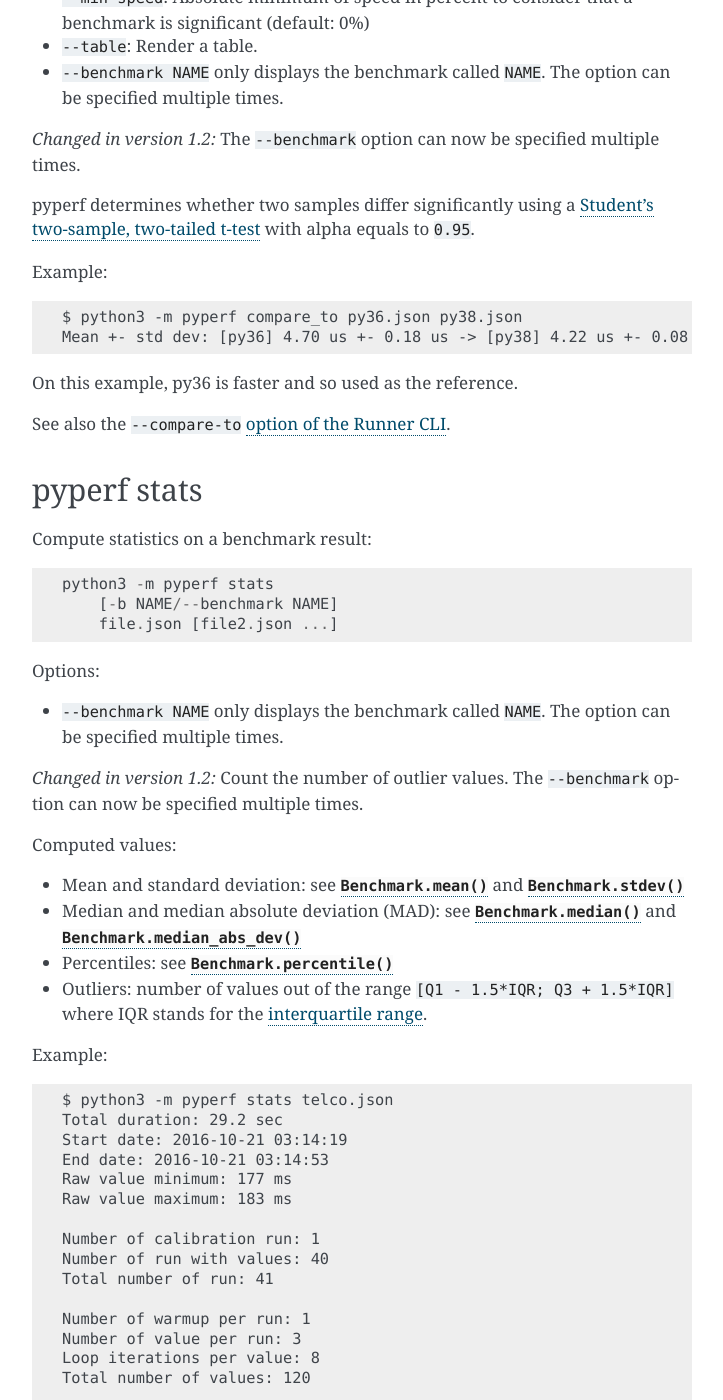
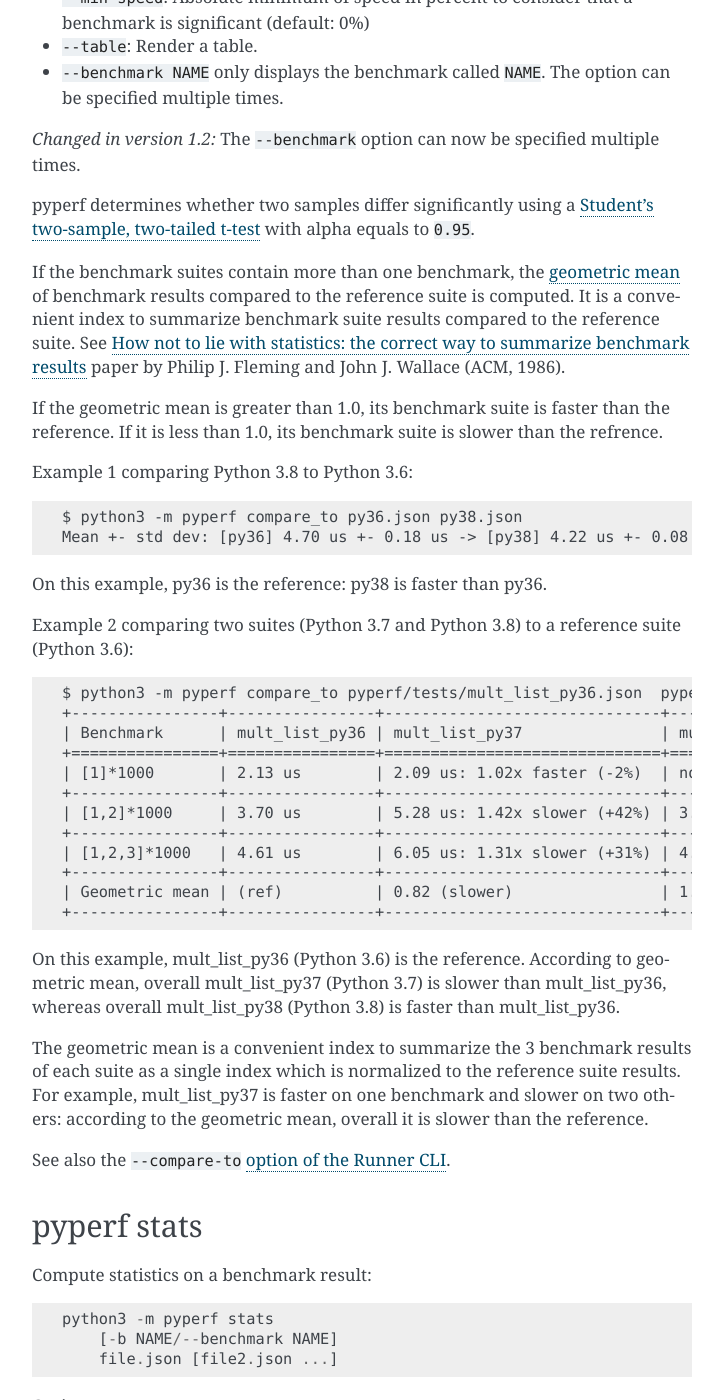
Before and after one commit to psf/pyperf, a Sphinx documentation site: the page built from doc/cli.rst, in a window 1280 px wide and 1400 px high, scrolled down 2009 px. Shown: the whole window, without its empty margins (388-1111 px from the left). Built offline with Sphinx 7.4.7, drawn with Linux system fonts in a browser that asks for light colours.

Commit message:
Document the geometric mean
Set also the version to 2.1.0

```diff
--- a/doc/cli.rst
+++ b/doc/cli.rst
@@ -112,12 +112,51 @@ two-sample, two-tailed t-test
 <https://en.wikipedia.org/wiki/Student's_t-test>`_ with alpha equals to
 ``0.95``.
 
-Example::
+If the benchmark suites contain more than one benchmark, the `geometric mean
+<https://en.wikipedia.org/wiki/Geometric_mean>`_ of benchmark results compared
+to the reference suite is computed. It is a convenient index to summarize
+benchmark suite results compared to the reference suite. See `How not to lie
+with statistics: the correct way to summarize benchmark results
+<https://www.cse.unsw.edu.au/~cs9242/11/papers/Fleming_Wallace_86.pdf>`_ paper
+by Philip J. Fleming and John J. Wallace (ACM, 1986).
+
+If the geometric mean is greater than 1.0, its benchmark suite is faster than
+the reference.  If it is less than 1.0, its benchmark suite is slower than the
+refrence.
+
+Example 1 comparing Python 3.8 to Python 3.6::
 
     $ python3 -m pyperf compare_to py36.json py38.json
     Mean +- std dev: [py36] 4.70 us +- 0.18 us -> [py38] 4.22 us +- 0.08 us: 1.11x faster (-10%)
 
-On this example, py36 is faster and so used as the reference.
+On this example, py36 is the reference: py38 is faster than py36.
+
+Example 2 comparing two suites (Python 3.7 and Python 3.8) to a reference suite
+(Python 3.6)::
+
+    $ python3 -m pyperf compare_to pyperf/tests/mult_list_py36.json  pyperf/tests/mult_list_py37.json  pyperf/tests/mult_list_py38.json --table
+    +----------------+----------------+------------------------------+------------------------------+
+    | Benchmark      | mult_list_py36 | mult_list_py37               | mult_list_py38               |
+    +================+================+==============================+==============================+
+    | [1]*1000       | 2.13 us        | 2.09 us: 1.02x faster (-2%)  | not significant              |
+    +----------------+----------------+------------------------------+------------------------------+
+    | [1,2]*1000     | 3.70 us        | 5.28 us: 1.42x slower (+42%) | 3.18 us: 1.16x faster (-14%) |
+    +----------------+----------------+------------------------------+------------------------------+
+    | [1,2,3]*1000   | 4.61 us        | 6.05 us: 1.31x slower (+31%) | 4.17 us: 1.11x faster (-10%) |
+    +----------------+----------------+------------------------------+------------------------------+
+    | Geometric mean | (ref)          | 0.82 (slower)                | 1.09 (faster)                |
+    +----------------+----------------+------------------------------+------------------------------+
+
+On this example, mult_list_py36 (Python 3.6) is the reference. According to
+geometric mean, overall mult_list_py37 (Python 3.7) is slower than
+mult_list_py36, whereas overall mult_list_py38 (Python 3.8) is faster than
+mult_list_py36.
+
+The geometric mean is a convenient index to summarize the 3 benchmark results
+of each suite as a single index which is normalized to the reference suite
+results. For example, mult_list_py37 is faster on one benchmark and slower on
+two others: according to the geometric mean, overall it is slower than the
+reference.
 
 See also the ``--compare-to`` :ref:`option of the Runner CLI <runner_cli>`.
 
--- a/doc/conf.py
+++ b/doc/conf.py
@@ -55,7 +55,7 @@ author = u'Victor Stinner'
 # built documents.
 #
 # The short X.Y version.
-version = release = '2.0.1'
+version = release = '2.1.0'
 
 # The language for content autogenerated by Sphinx. Refer to documentation
 # for a list of supported languages.
--- a/pyperf/__init__.py
+++ b/pyperf/__init__.py
@@ -1,6 +1,6 @@
 from time import perf_counter
 
-VERSION = (2, 0, 1)
+VERSION = (2, 1, 0)
 __version__ = '.'.join(map(str, VERSION))
 
 # Export pyperf.perf_counter for backward compatibility with pyperf 1.7
--- a/setup.py
+++ b/setup.py
@@ -26,7 +26,7 @@
 #  - git commit -a -m "post-release"
 #  - git push
 
-VERSION = '2.0.1'
+VERSION = '2.1.0'
 
 DESCRIPTION = 'Python module to run and analyze benchmarks'
 CLASSIFIERS = [
```
Also changed, not shown: doc/changelog.rst (+5 -3 lines).
